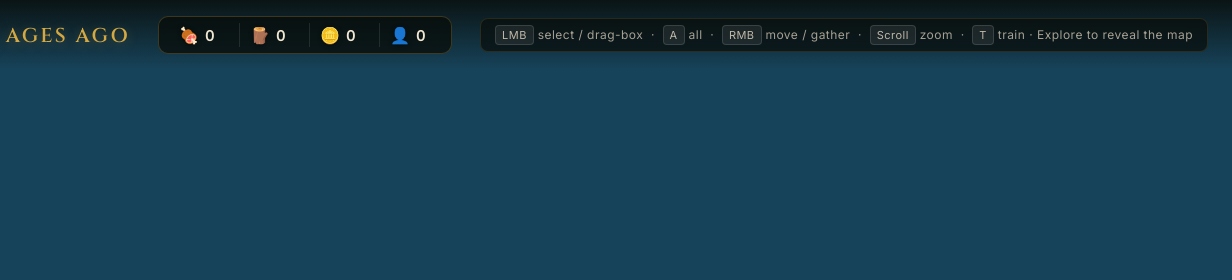
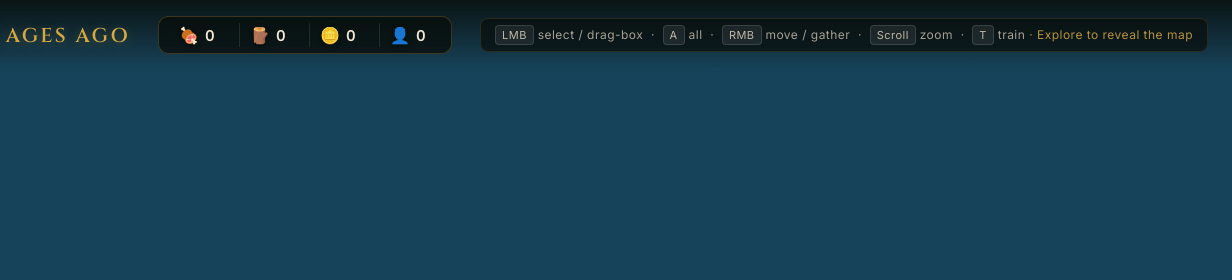
Before and after one commit to jrmeier/agesago, a website built with Vite: page index.html in a window 1280 px wide. Shown: the top 280 px of the page, 48-1280 px from the left. Built offline with nearby package versions, Linux system fonts and the light colour scheme.

Commit message:
Add HUD styles, Pages workflow, and terrain config

```diff
--- a/src/style.css
+++ b/src/style.css
@@ -159,6 +159,10 @@ body {
   backdrop-filter: blur(8px);
 }
 
+.hud-explore {
+  color: rgba(212, 168, 67, 0.85);
+}
+
 .hud-hint kbd {
   display: inline-block;
   padding: 2px 6px;
```
